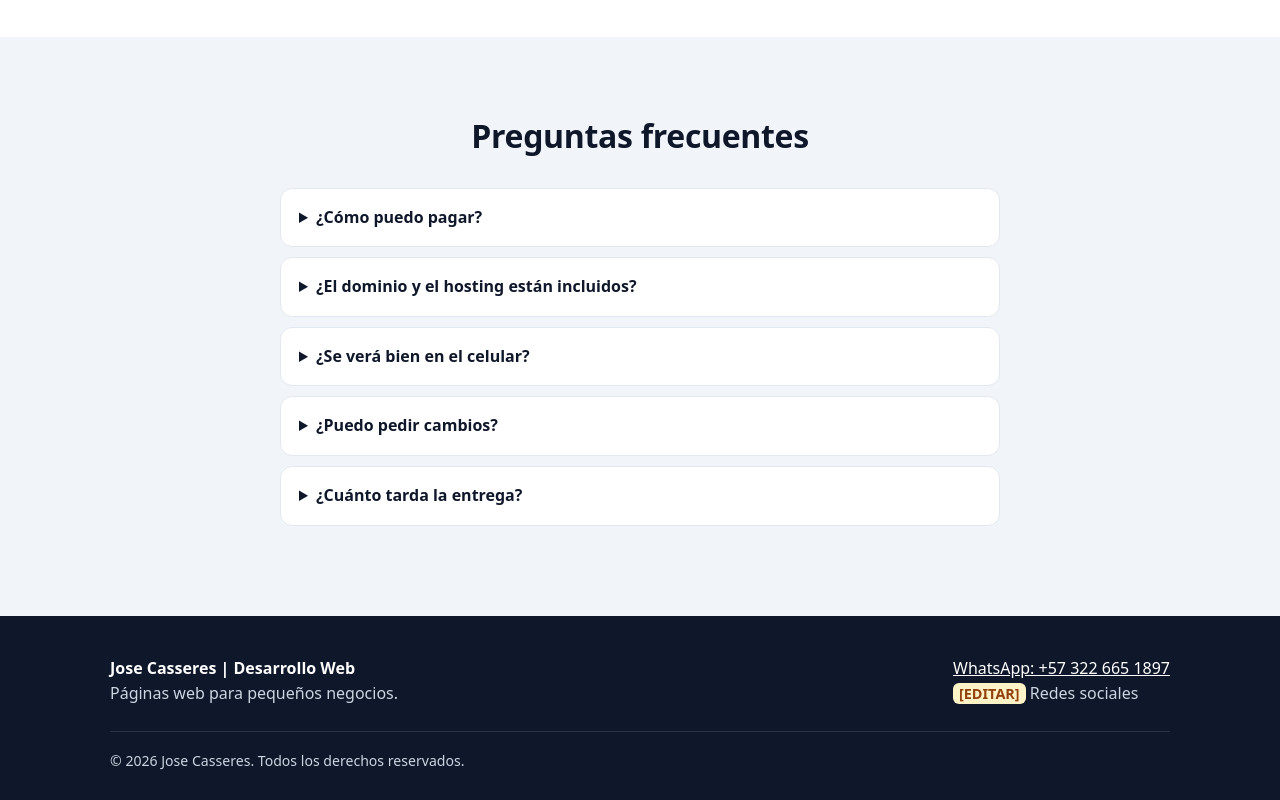
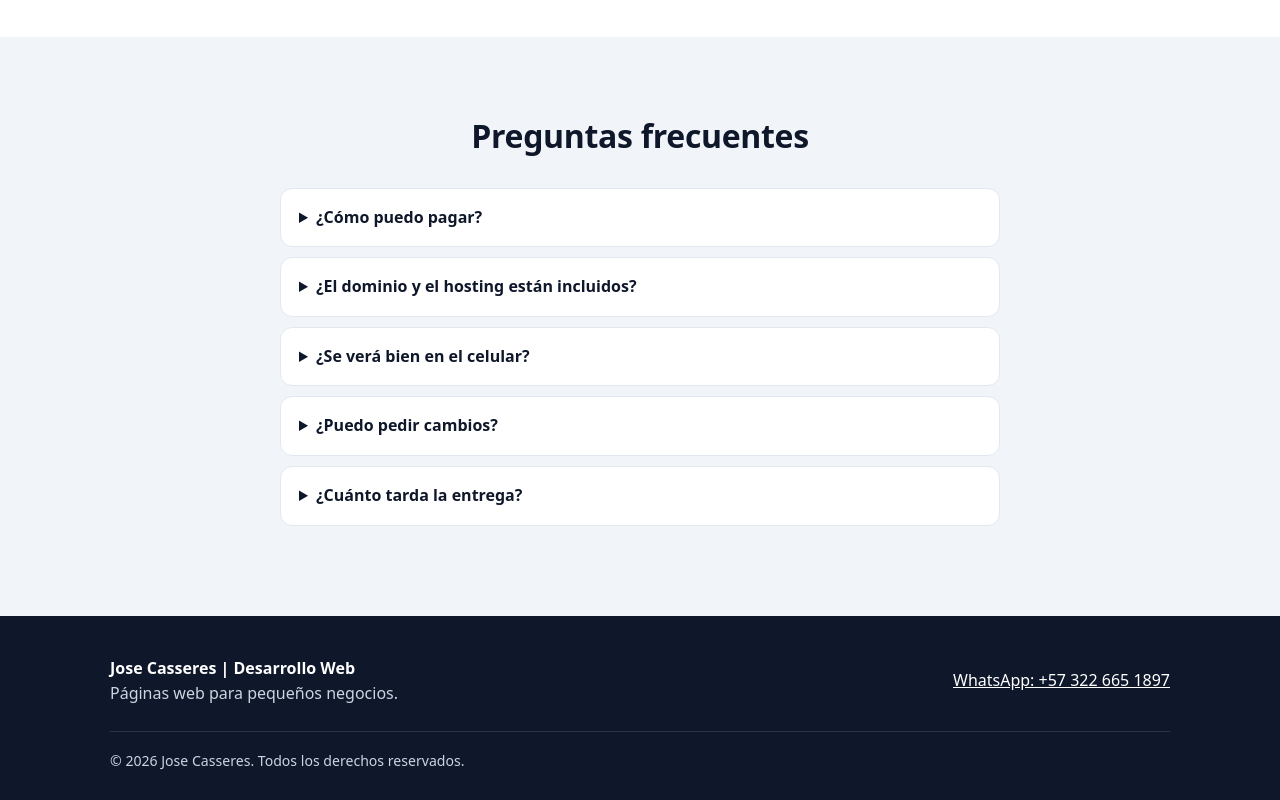
Before and after one commit to Josecasseres/mipaginaweb, a plain HTML site: page index.html in a window 1280 px wide. Shown: the part 3993-4793 px from the top of the page. Drawn offline with Linux system fonts and the light colour scheme.

Commit message:
Quita redes sociales del footer
Co-Authored-By: Claude Sonnet 5.5 <noreply@anthropic.com>
Claude-Session: https://claude.ai/code/session_015CvswWbYMsY44YUWwvGYKs

```diff
--- a/index.html
+++ b/index.html
@@ -422,8 +422,7 @@
           Páginas web para pequeños negocios.
         </div>
         <div>
-          <a href="https://wa.me/573226651897" target="_blank" rel="noopener">WhatsApp: +57 322 665 1897</a><br>
-          <span class="editar">[EDITAR]</span> Redes sociales
+          <a href="https://wa.me/573226651897" target="_blank" rel="noopener">WhatsApp: +57 322 665 1897</a>
         </div>
       </div>
       <p class="copy">© <span id="year">2026</span> Jose Casseres. Todos los derechos reservados.</p>
```
